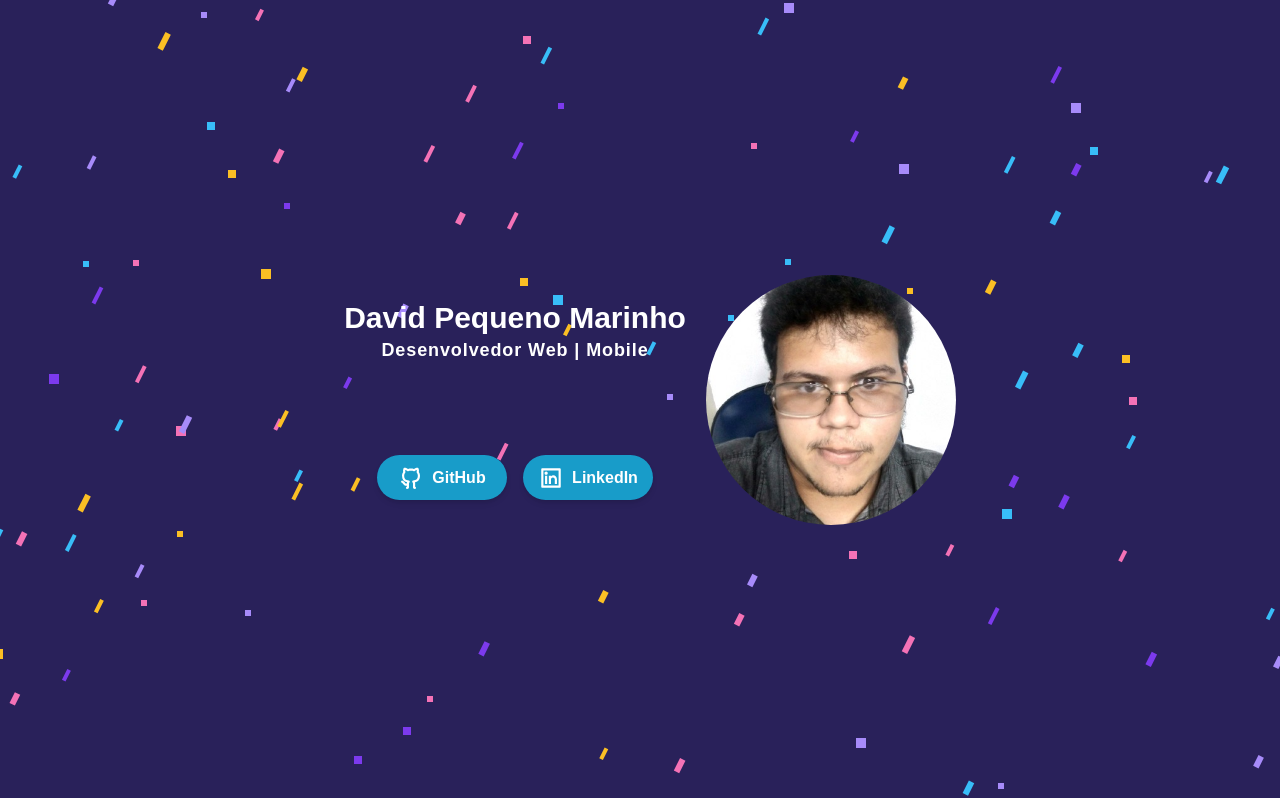
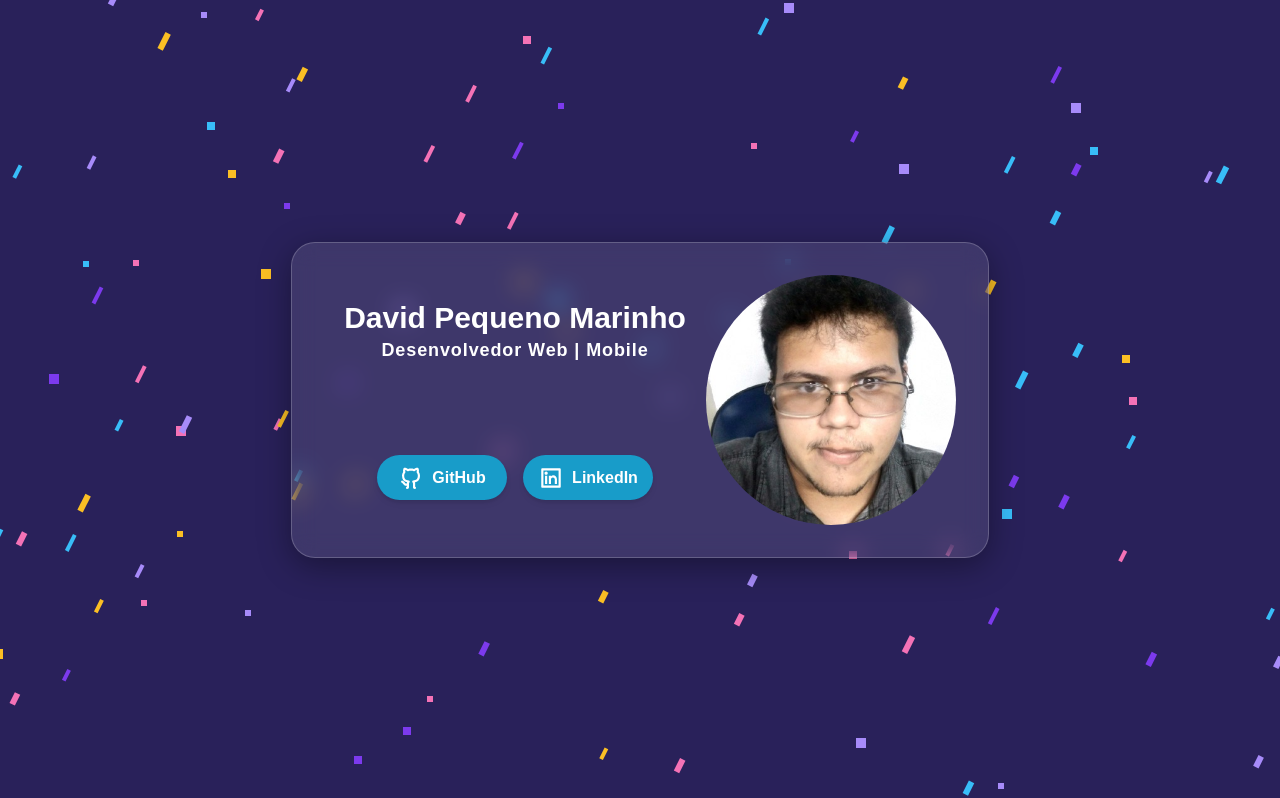
Before and after one commit to david-p-marinho/portfolio, a Next.js app: page / in a window 1280 px wide. Shown: the top 798 px of the page. Built offline with nearby package versions, Linux system fonts and the light colour scheme.

Commit message:
liquid glass in hero

```diff
--- a/app/(home)/sections/hero/hero.tsx
+++ b/app/(home)/sections/hero/hero.tsx
@@ -2,13 +2,14 @@ import Image from "next/image";
 import Link from "next/link";
 import { RiGithubLine, RiLinkedinBoxLine, RiUserLine } from "react-icons/ri";
 import FallingPixels from "../projects/component/FallingPixels";
+import { LiquidGlassCard } from "@/components/liquidGlass";
 
 export default function Hero() {
     const btnStyle = "w-[130px] h-[45px] bg-[#189CC9] shadow-md px-3 rounded-full flex justify-center gap-2 transition-transform duration-200 items-center text-white group hover:shadow-xl hover:scale-105 active:scale-95"
 
     return (
         <FallingPixels className="h-screen flex justify-center items-center">
-                <div className="flex flex-col md:flex-row-reverse items-center justify-center my-10">
+                <LiquidGlassCard className="flex flex-col md:flex-row-reverse items-center justify-center ">
                     <div className="relative md:w-[250px] md:h-[250px] w-[150px] h-[150px]">
                         <Image fill className="rounded-full object-cover" src={"/portrait.jpg"} alt={""} />
                     </div>
@@ -35,7 +36,7 @@ export default function Hero() {
                             </Link>
                         </div>
                     </div>
-                </div>
+                </LiquidGlassCard>
 
         </FallingPixels>
     )
--- a/components/liquidGlass.tsx
+++ b/components/liquidGlass.tsx
@@ -0,0 +1,24 @@
+import React from 'react';
+
+interface LiquidGlassProps {
+    children: React.ReactNode;
+    className?: string;
+}
+
+export function LiquidGlassCard({ children, className}: LiquidGlassProps) {
+    return (
+        <div className='relative overflow-hidden rounded-3xl p-8 bg-white/10 dark:bg-black/20 backdrop-blur-md
+        border border-white/20 dark:border-white/10
+        shadow-[0_8px_32px_0_rgba(0,0,0,0.37)]
+        transition-all duration-500 ease-out
+        hover:shadow-[0_12px_40px_0_rgba(0,0,0,0.45)]
+        hover:border-white/40'
+        >
+            <div className="pointer-events-none absolute -inset-full top-0 block h-full w-1/2 -skew-x-12 transform bg-gradient-to-r from-transparent via-white/20 to-transparent opacity-0 transition-all duration-1000 group-hover:left-full group-hover:opacity-100" />
+
+            <div className={`${className ?? ""} relative z-10`}>
+                {children}
+            </div>
+        </div>
+    );
+}
```
